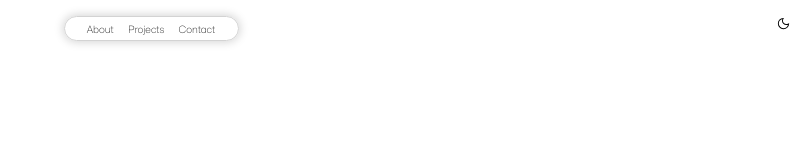
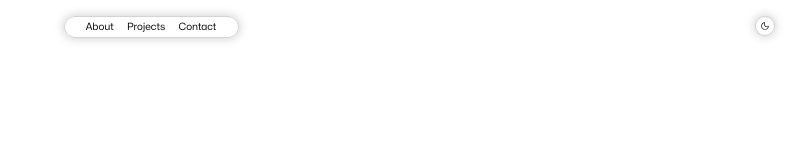
Before and after one commit to cameronmakarchuk/portfolio-site-client, a React (Create React App) app: page / in a window 1280 px wide. Shown: the top 160 px of the page, without its empty margins (489-1280 px from the left). Built offline with nearby package versions, Linux system fonts and the light colour scheme.

Commit message:
Adjust nav item/link structure, update styling for nav and toggle

```diff
--- a/src/components/PageHeader/PageHeader.scss
+++ b/src/components/PageHeader/PageHeader.scss
@@ -16,9 +16,9 @@
     }
 
     &__nav-list {
-        width: 175px;
+        min-width: 175px;
         margin: 0;
-        padding: 0.125rem 0.5rem;
+        padding: 0.25rem 0.5rem;
         list-style: none;
         display: flex;
         justify-content: space-evenly;
@@ -29,21 +29,27 @@
     }
 
     &__nav-item {
+        @include bodyCopy;
+        font-weight: 400;
+        font-size: 10px;
         margin: 0;
+
     }
 
     &__nav-link {
-        @include bodyCopy;
         text-decoration: none;
-        font-size: 10px;
     }
 
     &__light-dark-toggle {
-        width: 15px;
-        height: 15px;
+        width: 20px;
+        height: 20px;
         position: absolute;
-        right: 0;
+        right: 1.0rem;
         top: 1.0rem;
-
+        background-color: white;
+        border: 0.5px solid lightgray;
+        border-radius: 50%;
+        box-shadow: 0 0 10px 1px lightgray;
+        padding: 0.25rem;
     }
 }
--- a/src/components/PageHeader/PageHeader.tsx
+++ b/src/components/PageHeader/PageHeader.tsx
@@ -11,15 +11,15 @@ export default function PageHeader(): JSX.Element {
         <header className="page-header">
             <nav className="page-header__nav">
                 <ul className="page-header__nav-list">
-                    <li className="page-header__nav-item">
-                        <NavLink to="" className="page-header__nav-link">About</NavLink>
-                    </li>
-                    <li className="page-header__nav-item">
-                        <NavLink to="" className="page-header__nav-link">Projects</NavLink>
-                    </li>
-                    <li className="page-header__nav-item">
-                        <NavLink to="" className="page-header__nav-link">Contact</NavLink>
-                    </li>
+                <NavLink to="" className="page-header__nav-link">
+                    <li className="page-header__nav-item">About</li>
+                        </NavLink>
+                        <NavLink to="" className="page-header__nav-link">
+                    <li className="page-header__nav-item">Projects</li>
+                    </NavLink>
+                    <NavLink to="" className="page-header__nav-link">
+                    <li className="page-header__nav-item">Contact</li>
+                    </NavLink>
                 </ul>
 
                <img src={darkToggleIcon} alt="light dark toggle" className="page-header__light-dark-toggle" />
```
